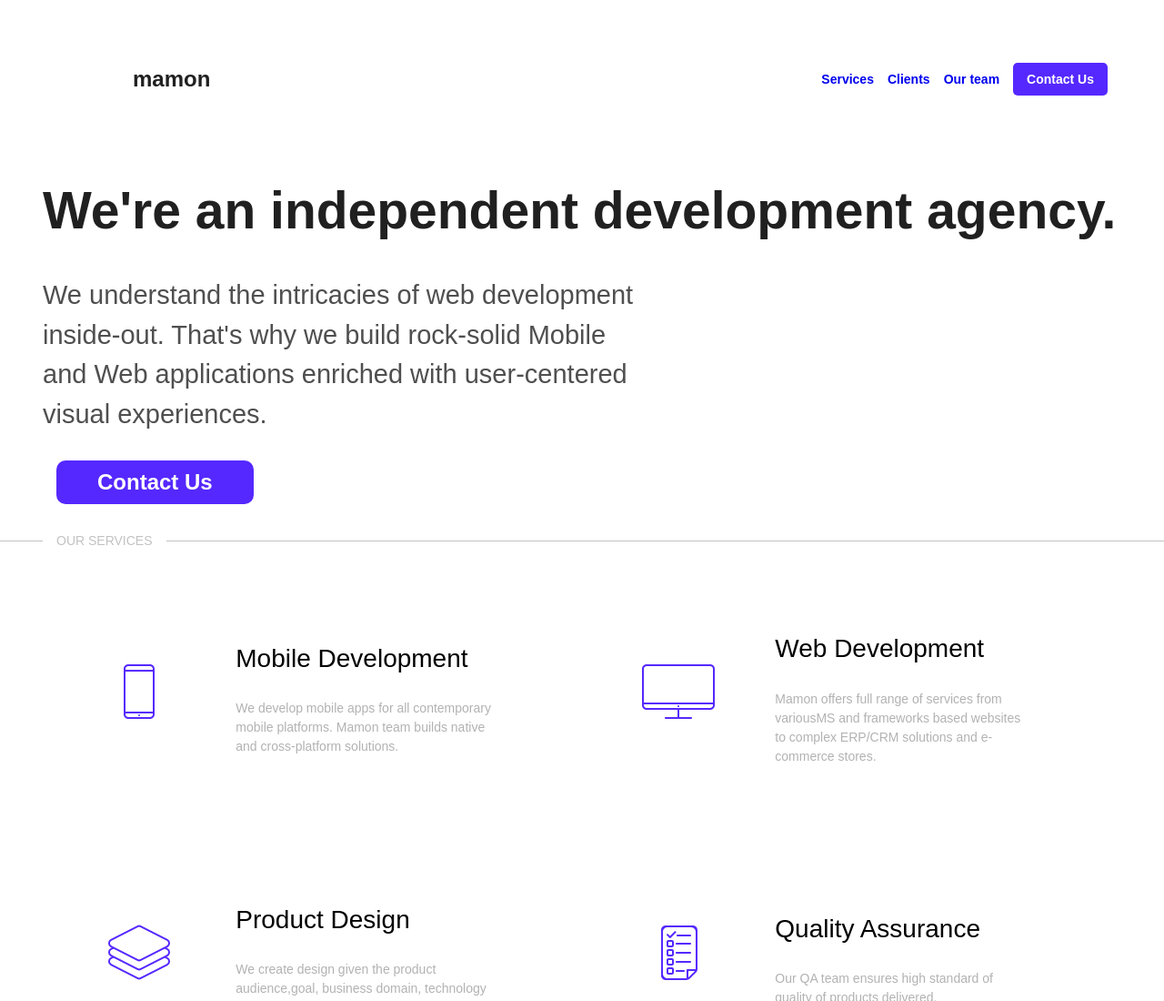
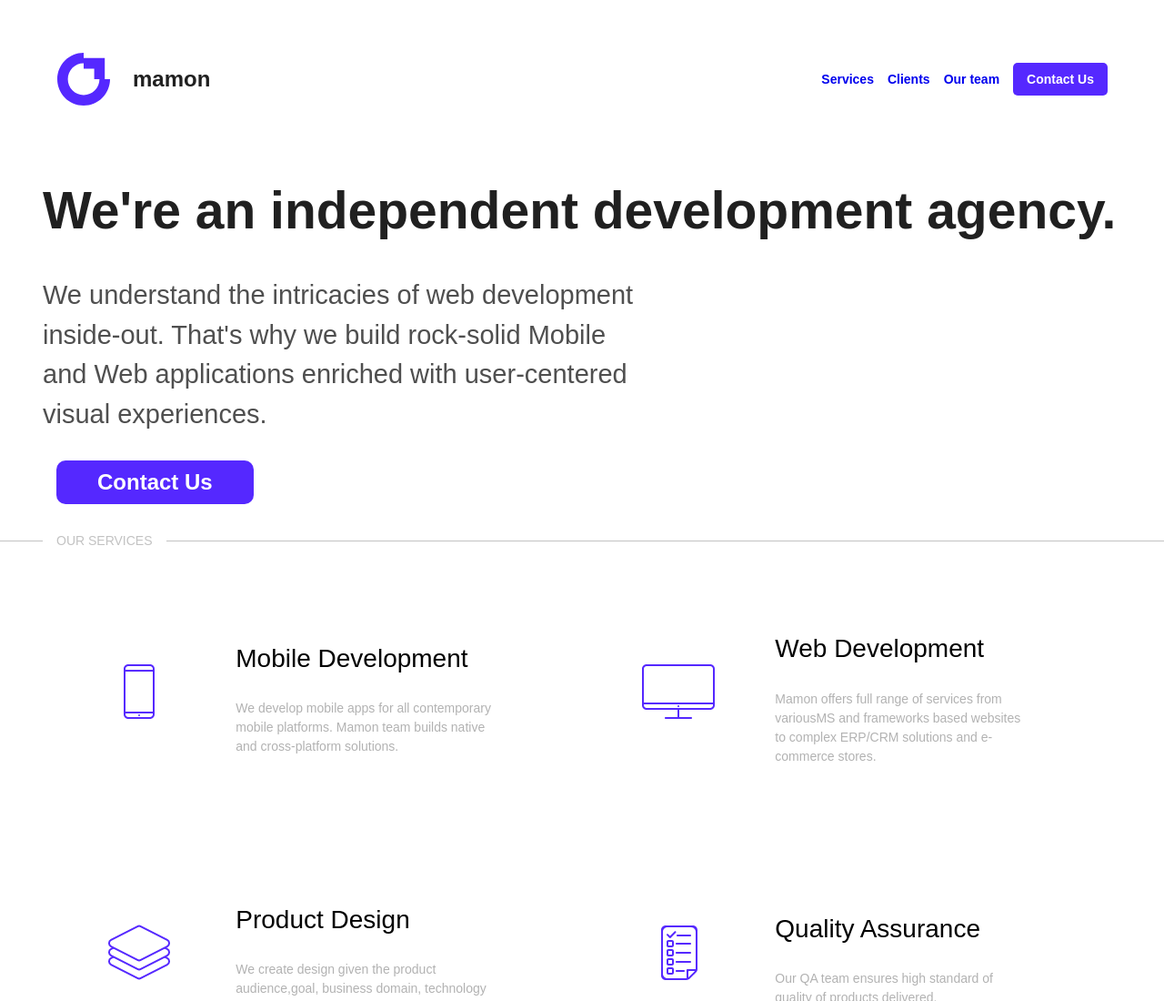
Before and after one commit to Navkaria/Mamon, a plain HTML site: page index.html in a window 1280 px wide. Shown: the top 1100 px of the page at 91% size. Drawn offline with nearby package versions, Linux system fonts and the light colour scheme.

Commit message:
Update style.css

```diff
--- a/css/style.css
+++ b/css/style.css
@@ -33,7 +33,7 @@
 }
 
 .logo__img {
-  background-image: url(img/Logo.svg);
+  background-image: url(../img/Logo.svg);
   display: block;
   width: 58px;
   height: 58px;
```
